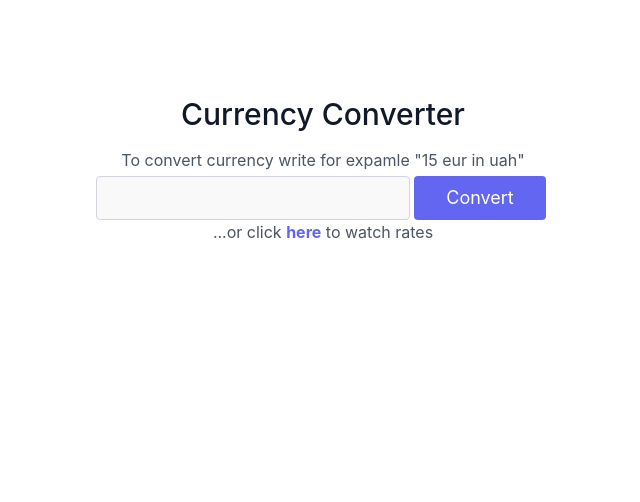
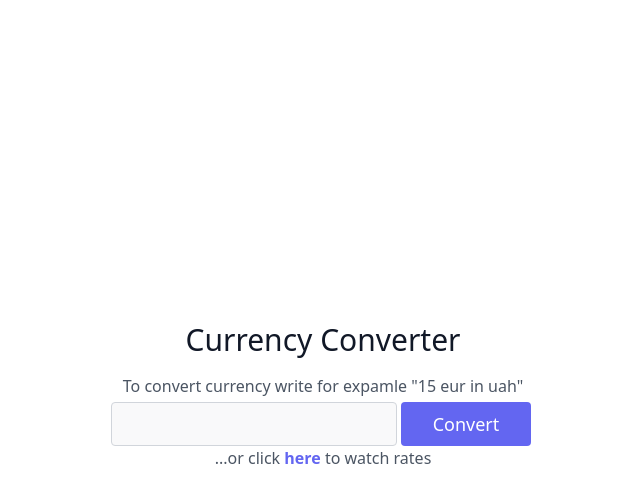
Before and after one commit to mikhailyatsenko/currencyconverter, a React (Create React App) app: page / in a window 1280 px wide. Shown: the top 502 px of the page, without its empty margins (317-957 px from the left). Built offline with nearby package versions, Linux system fonts and the light colour scheme.

Commit message:
edit css

```diff
--- a/public/output.css
+++ b/public/output.css
@@ -672,6 +672,10 @@ video {
   flex-wrap: wrap;
 }
 
+.items-center {
+  align-items: center;
+}
+
 .justify-center {
   justify-content: center;
 }
--- a/src/components/Main.js
+++ b/src/components/Main.js
@@ -2,8 +2,8 @@ import { Link } from "react-router-dom";
 
 function Main(props) {
   return (
-    <section className="text-gray-600 body-font">
-      <div className="container px-5 py-24 mx-auto text-center">
+    <section className="height100 flex items-center text-gray-600 body-font">
+      <div className="container mx-auto text-center">
         <div className="flex flex-col text-center w-full">
           <h1 className="sm:text-3xl text-2xl font-medium title-font mb-4 text-gray-900">Currency Converter</h1>
         </div>
--- a/src/components/Rates.js
+++ b/src/components/Rates.js
@@ -2,8 +2,8 @@ import { Link } from "react-router-dom";
 
 function Rates(props) {
   return (
-    <section className="text-gray-600 body-font">
-      <div className="container px-5 py-24 mx-auto text-center">
+    <section className="height100 flex items-center text-gray-600 body-font">
+      <div className="container mx-auto text-center">
         <h1 className="sm:text-3xl text-2xl font-medium title-font mb-2 text-gray-900">Rates</h1>
         <h3 className="text-xl font-medium title-font text-gray-900">Choose base currency</h3>
 
--- a/src/index.css
+++ b/src/index.css
@@ -1,13 +1,7 @@
-body {
-  margin: 0;
-  font-family: -apple-system, BlinkMacSystemFont, 'Segoe UI', 'Roboto', 'Oxygen',
-    'Ubuntu', 'Cantarell', 'Fira Sans', 'Droid Sans', 'Helvetica Neue',
-    sans-serif;
-  -webkit-font-smoothing: antialiased;
-  -moz-osx-font-smoothing: grayscale;
+.height100 {
+  min-height: 100vh;
 }
 
 code {
-  font-family: source-code-pro, Menlo, Monaco, Consolas, 'Courier New',
-    monospace;
+  font-family: source-code-pro, Menlo, Monaco, Consolas, "Courier New", monospace;
 }
```
